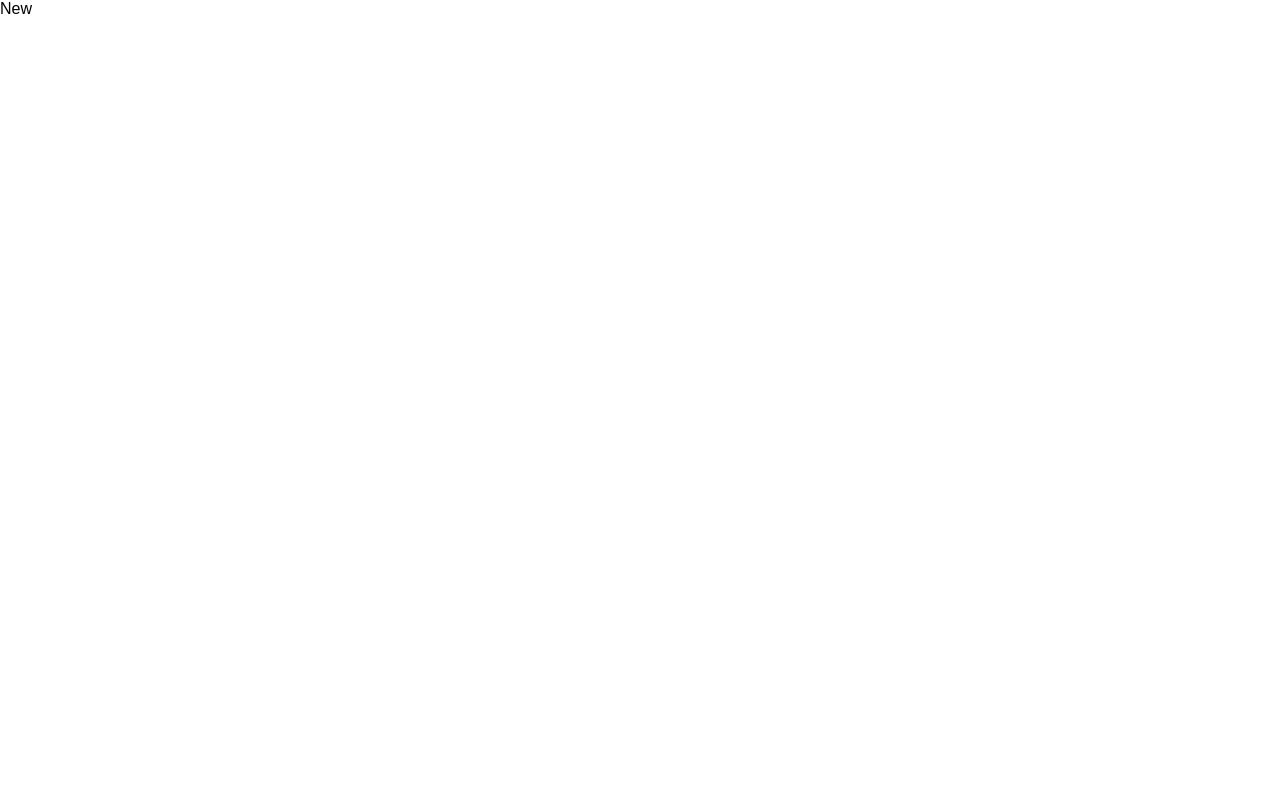
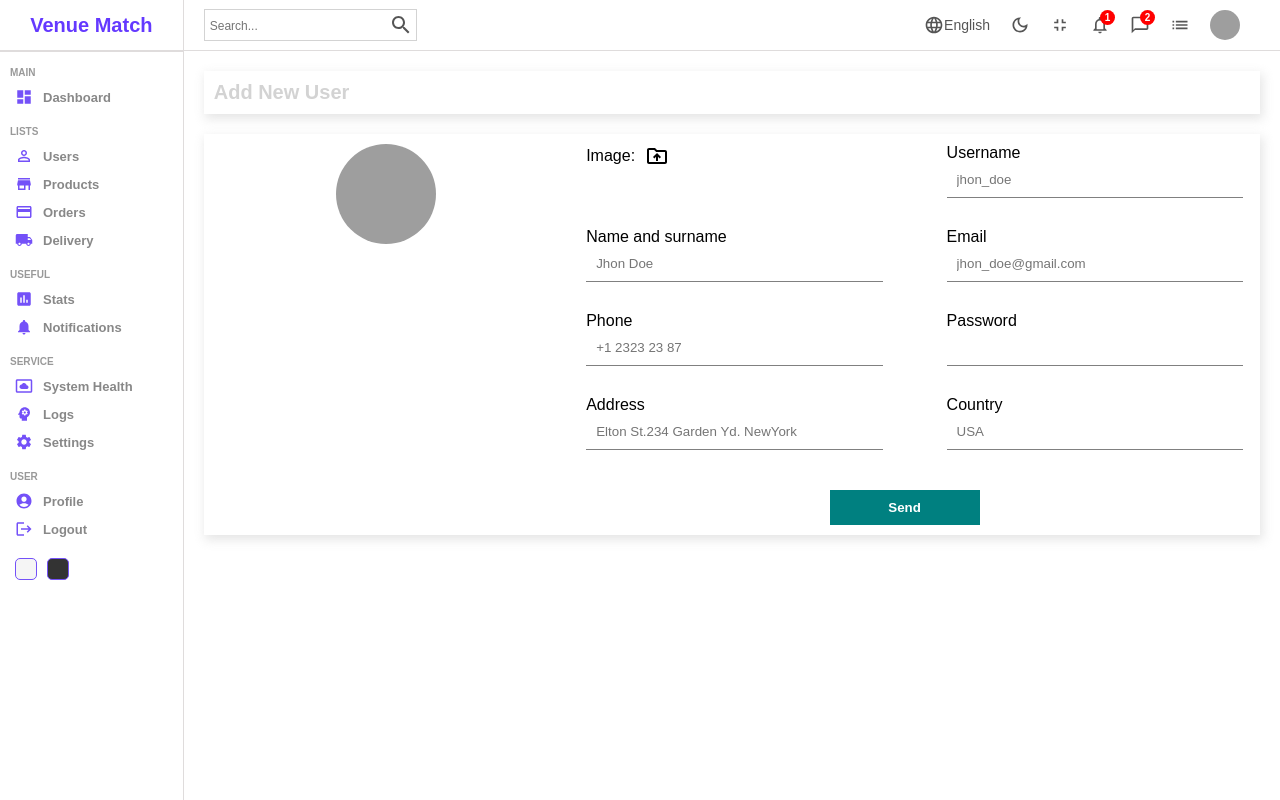
Before and after one commit to Soul-Xettri/Admin-DashBord-In-TSX-with-MUI, a React (Vite) app: page /users/new in a window 1280 px wide. Built offline with nearby package versions, Linux system fonts and the light colour scheme; grey boxes are pictures that could not be loaded; a web font is replaced by a local one.

Commit message:
Add new item page

```diff
--- a/src/App.tsx
+++ b/src/App.tsx
@@ -8,6 +8,7 @@ import Login from "./Pages/Login/Login";
 import List from "./Pages/List/List";
 import Single from "./Pages/Single/Single";
 import New from "./Pages/New/New";
+import { ProductInputs, UserInputs } from "./Pages/New/FormSource";
 function App() {
 
   return (
@@ -20,12 +21,12 @@ function App() {
         <Route path="users">
           <Route index element={<List/>}/>
           <Route path=":userId" element={<Single/>}/>
-          <Route  path="new" element={<New/>}/>
+          <Route  path="new" element={<New inputs={UserInputs} title="Add New User"/>}/>
         </Route>
         <Route path="products">
           <Route index element={<List/>}/>
           <Route path=":productId" element={<Single/>}/>
-          <Route  path="new" element={<New/>}/>
+          <Route  path="new" element={<New inputs={ProductInputs} title="Add New Product"/>}/>
         </Route>
       </Route>
     </Routes>
--- /dev/null
+++ b/src/Pages/New/FormSource.tsx
@@ -0,0 +1,77 @@
+export const UserInputs=[
+    {
+        id:1,
+        label:"Username",
+        type:"text",
+        placeholder:"jhon_doe"
+    },
+    {
+        id:2,
+        label:"Name and surname",
+        type:"text",
+        placeholder:"Jhon Doe"
+    },
+    {
+        id:3,
+        label:"Email",
+        type:"email",
+        placeholder:"jhon_doe@gmail.com"
+    },
+    {
+        id:4,
+        label:"Phone",
+        type:"text",
+        placeholder:"+1 2323 23 87"
+    },
+    {
+        id:5,
+        label:"Password",
+        type:"password",
+        placeholder:""
+    },
+    {
+        id:6,
+        label:"Address",
+        type:"text",
+        placeholder:"Elton St.234 Garden Yd. NewYork"
+    },
+    {
+        id:7,
+        label:"Country",
+        type:"text",
+        placeholder:"USA"
+    },
+]
+
+export const ProductInputs=[
+    {
+        id:1,
+        label:"Title",
+        type:"text",
+        placeholder:"Apple Macbook Pro"
+    },
+    {
+        id:2,
+        label:"Description",
+        type:"text",
+        placeholder:"Description"
+    },
+    {
+        id:3,
+        label:"Category",
+        type:"text",
+        placeholder:"Computers"
+    },
+    {
+        id:4,
+        label:"Price",
+        type:"text",
+        placeholder:"100"
+    },
+    {
+        id:5,
+        label:"Stock",
+        type:"text",
+        placeholder:"in stock"
+    },
+]
--- a/src/Pages/New/New.scss
+++ b/src/Pages/New/New.scss
@@ -0,0 +1,75 @@
+.new{
+    display: flex;
+    width: 100%;
+
+    .newContainer{
+        flex:6;
+
+        h1{
+            color:lightgray;
+            font-size: 20px;
+        }
+
+        .top, .bottom{
+            -webkit-box-shadow: 2px 4px 10px 1px rgba(0,0,0,0.47);
+            box-shadow: 2px 4px 10px 1px rgba(201,201,201,0.47);
+            padding: 10px;
+            margin: 20px;
+            display: flex;
+
+            .left{
+                flex: 1;
+                text-align: center;
+                img{
+                    width: 100px;
+                    height: 100px;
+                    border-radius: 50%;
+                    object-fit: cover;
+                }
+            }
+
+            .right{
+                flex:2;
+
+                form{
+                    display: flex;
+                    flex-wrap: wrap;
+                    gap: 30px;
+                    justify-content: space-around;
+
+                    .formInput{
+                        width: 40%;
+
+                        label{
+                            display: flex;
+                            align-items: center;
+                            gap: 10px;
+
+                            .icon{
+                                cursor: pointer;
+                            }
+                        }
+
+                        input{
+                            width: 100%;
+                            padding: 10px;
+                            border:none;
+                            border-bottom: 1px solid;
+                            color: gray;
+                        }
+                    }
+                    button{
+                        width: 150px;
+                        padding: 10px;
+                        border: none;
+                        background-color: teal;
+                        color:white;
+                        font-weight: bold;
+                        cursor: pointer;
+                        margin-top: 10px;
+                    }
+                }
+            }
+        }
+    }
+}
--- a/src/Pages/New/New.tsx
+++ b/src/Pages/New/New.tsx
@@ -1,7 +1,65 @@
-import "./New.scss"
+import React, { useState } from 'react';
+import Navbar from '../../Components/Navbar/Navbar';
+import Sidebar from '../../Components/Sidebar/Sidebar';
+import './New.scss';
+import DriveFolderUploadOutlinedIcon from '@mui/icons-material/DriveFolderUploadOutlined';
 
-export default function New() {
+export default function New({ inputs, title }: any) {
+  const [file, setFile] = useState<File | null>(null);
+
+  console.log(file);
+
+  const handleFileChange = (e: React.ChangeEvent<HTMLInputElement>) => {
+    const selectedFile = e.target.files && e.target.files[0];
+    if (selectedFile) {
+      setFile(selectedFile);
+    }
+  };
+
   return (
-    <div>New</div>
-  )
+    <div className="new">
+      <Sidebar />
+      <div className="newContainer">
+        <Navbar />
+        <div className="top">
+          <h1>{title}</h1>
+        </div>
+        <div className="bottom">
+          <div className="left">
+            {file ? (
+              <img src={URL.createObjectURL(file)} alt="" />
+            ) : (
+              <img
+                src="https://icon-library.com/images/no-image-icon/no-image-icon-0.jpg"
+                alt=""
+              />
+            )}
+          </div>
+          <div className="right">
+            <form>
+              <div className="formInput">
+                <label htmlFor="file">
+                  Image: <DriveFolderUploadOutlinedIcon className="icon" />
+                </label>
+                <input
+                  type="file"
+                  id="file"
+                  onChange={handleFileChange}
+                  style={{ display: 'none' }}
+                />
+              </div>
+
+              {inputs.map((input: any) => (
+                <div className="formInput" key={input.id}>
+                  <label>{input.label}</label>
+                  <input type={input.type} placeholder={input.placeholder} />
+                </div>
+              ))}
+              <button>Send</button>
+            </form>
+          </div>
+        </div>
+      </div>
+    </div>
+  );
 }
```
